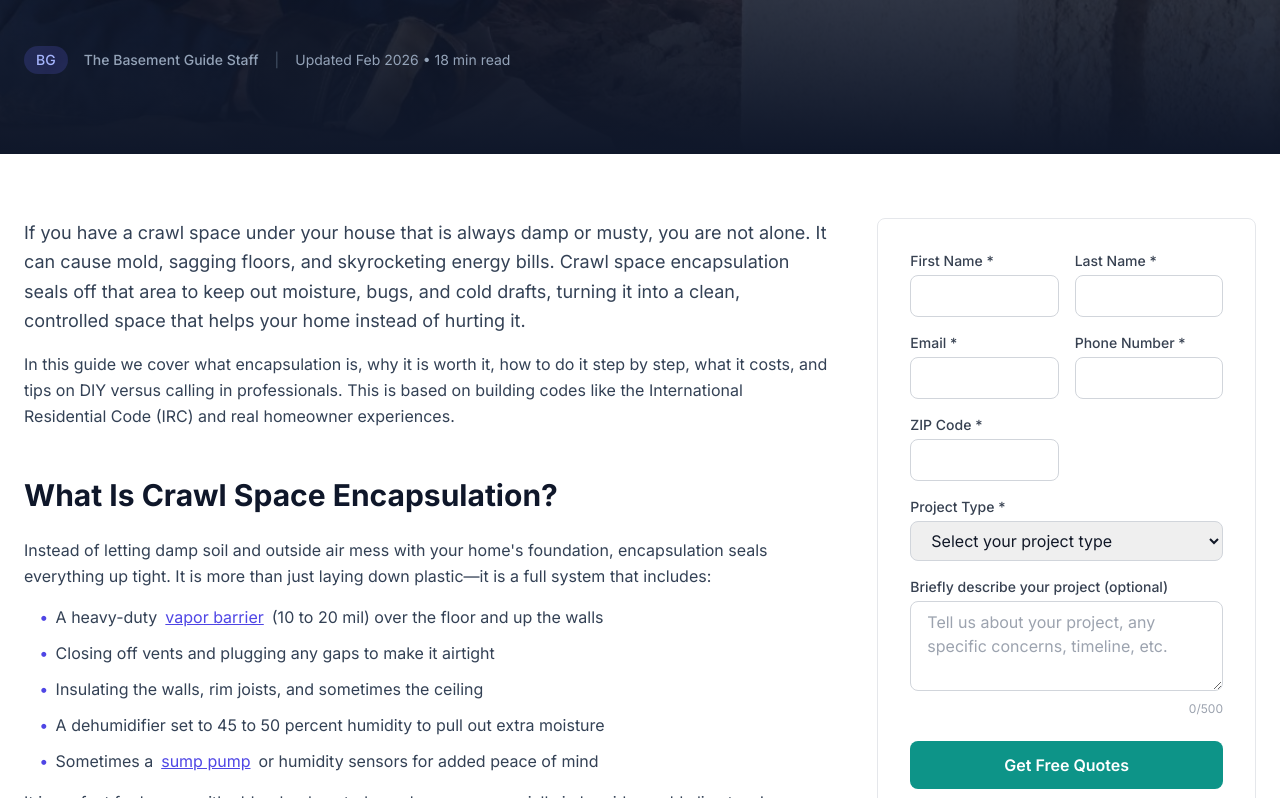
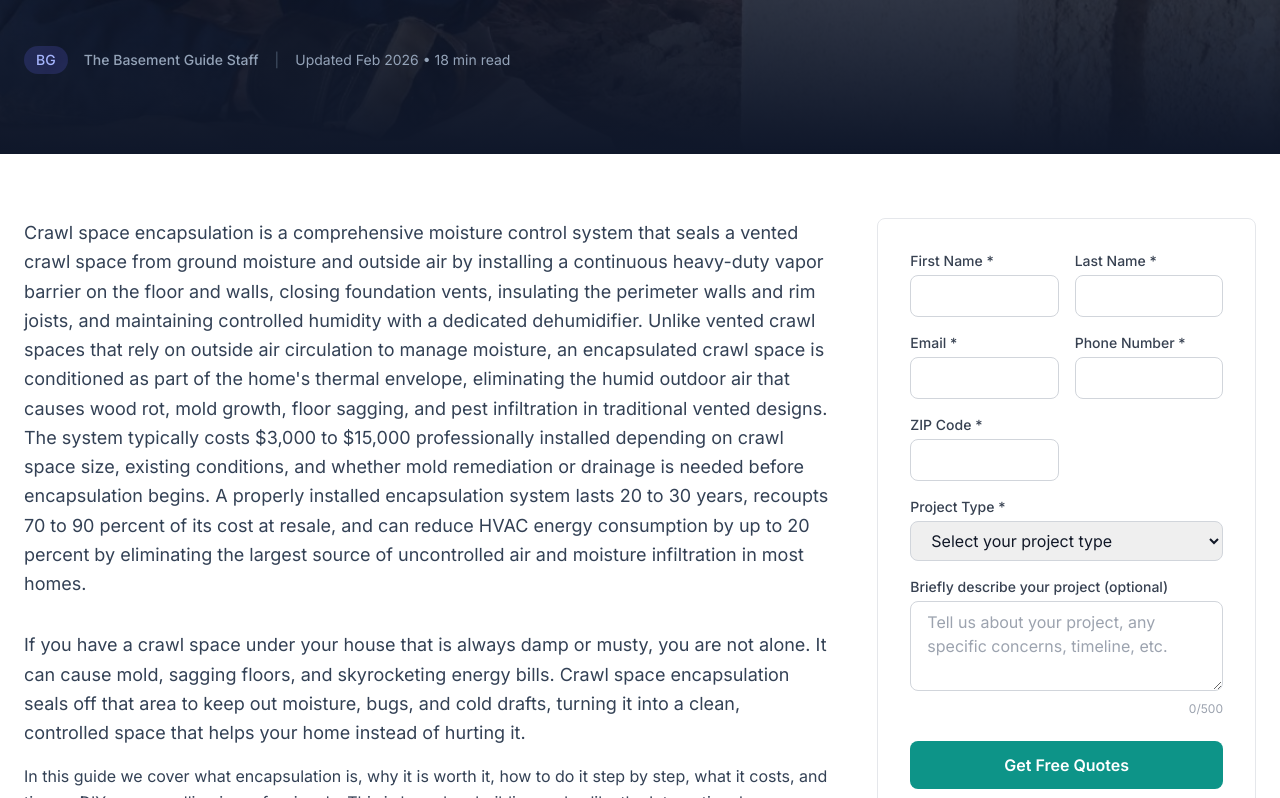
Before and after one commit to thebasementguide2026/basement-guide, a Next.js app: page /articles/crawl-space-encapsulation-guide in a window 1280 px wide. Shown: the part 471-1269 px from the top of the page. Built offline with nearby package versions, Linux system fonts and the light colour scheme.

Commit message:
crawl-space-encapsulation-guide: add entity definition paragraph

```diff
--- a/app/articles/crawl-space-encapsulation-guide/page.tsx
+++ b/app/articles/crawl-space-encapsulation-guide/page.tsx
@@ -93,6 +93,7 @@ export default function CrawlSpaceEncapsulationGuide() {
 
             {/* Intro */}
             <section>
+              <p className='text-lg text-slate-700 leading-relaxed mb-8'>Crawl space encapsulation is a comprehensive moisture control system that seals a vented crawl space from ground moisture and outside air by installing a continuous heavy-duty vapor barrier on the floor and walls, closing foundation vents, insulating the perimeter walls and rim joists, and maintaining controlled humidity with a dedicated dehumidifier. Unlike vented crawl spaces that rely on outside air circulation to manage moisture, an encapsulated crawl space is conditioned as part of the home&apos;s thermal envelope, eliminating the humid outdoor air that causes wood rot, mold growth, floor sagging, and pest infiltration in traditional vented designs. The system typically costs $3,000 to $15,000 professionally installed depending on crawl space size, existing conditions, and whether mold remediation or drainage is needed before encapsulation begins. A properly installed encapsulation system lasts 20 to 30 years, recoupts 70 to 90 percent of its cost at resale, and can reduce HVAC energy consumption by up to 20 percent by eliminating the largest source of uncontrolled air and moisture infiltration in most homes.</p>
               <p className='text-lg text-slate-700 leading-relaxed'>
                 If you have a crawl space under your house that is always damp or musty, you are not alone. It can cause mold, sagging floors, and skyrocketing energy bills. Crawl space encapsulation seals off that area to keep out moisture, bugs, and cold drafts, turning it into a clean, controlled space that helps your home instead of hurting it.
               </p>
```
